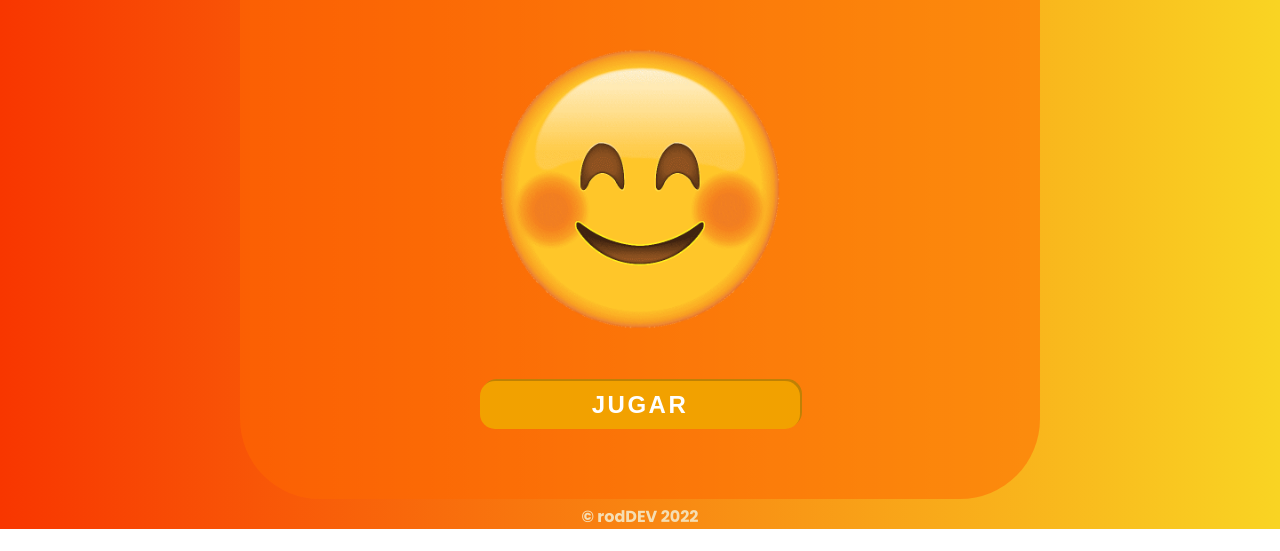
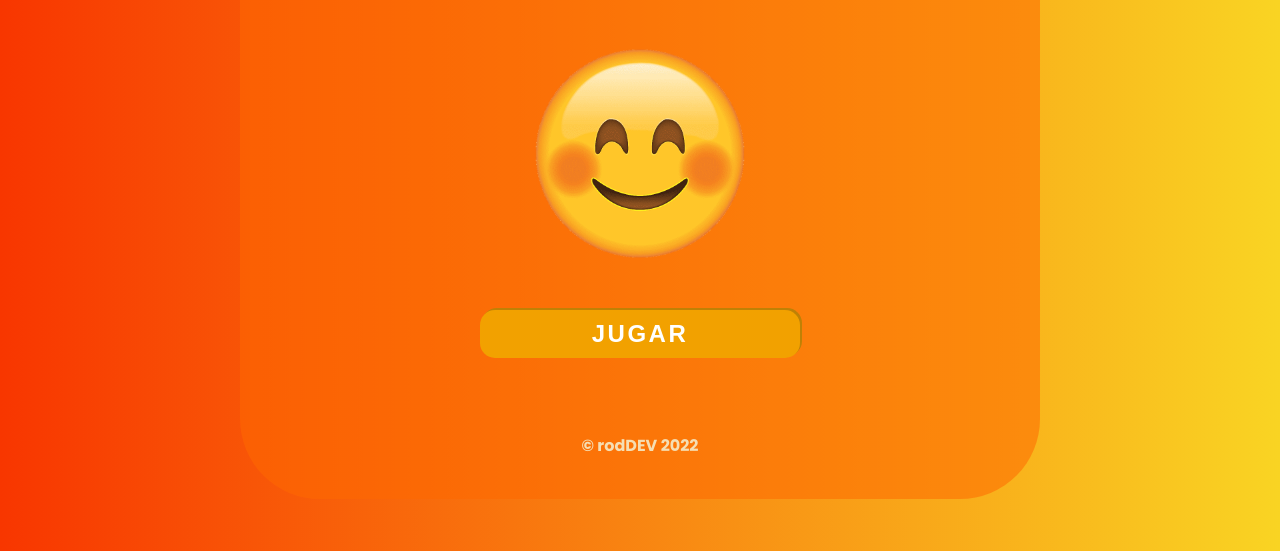
Before and after one commit to erredev-JS/ruleta-rusa, a plain HTML site: page index.html in a window 1280 px wide. Shown: the part 279-830 px from the top of the page. Before the commit the page ends 808 px from the top, so only its background shows below. Drawn offline with Linux system fonts and the light colour scheme.

Commit message:
Update index.css

```diff
--- a/index.css
+++ b/index.css
@@ -10,11 +10,13 @@ body{
     background-position: center;
     background-size: cover;
     font-family: 'Poppins', sans-serif;
-
+    background-repeat: no-repeat;
+    height: 100vh;
 }
 .container{
     display: flex;
-    width: 80%;
+    width: 70%;
+    min-width: 400px;
     max-width: 800px;
     height: 600px;
     margin:  auto;
@@ -22,7 +24,6 @@ body{
     margin-top: 30px;
     background-color: hsla(25, 100%, 50%, 0.545);
     border-radius: 80px;
-
 }
 .main__title{
     text-align: center;
@@ -38,8 +39,8 @@ body{
     color: rgb(19, 255, 23);
 }
 .main__img{
-    width: 400px;
-    width: 400px;
+    width: 300px;
+    width: 300px;
     max-width: 400px;
     max-height: 400px;
     margin: 0 auto;
```
